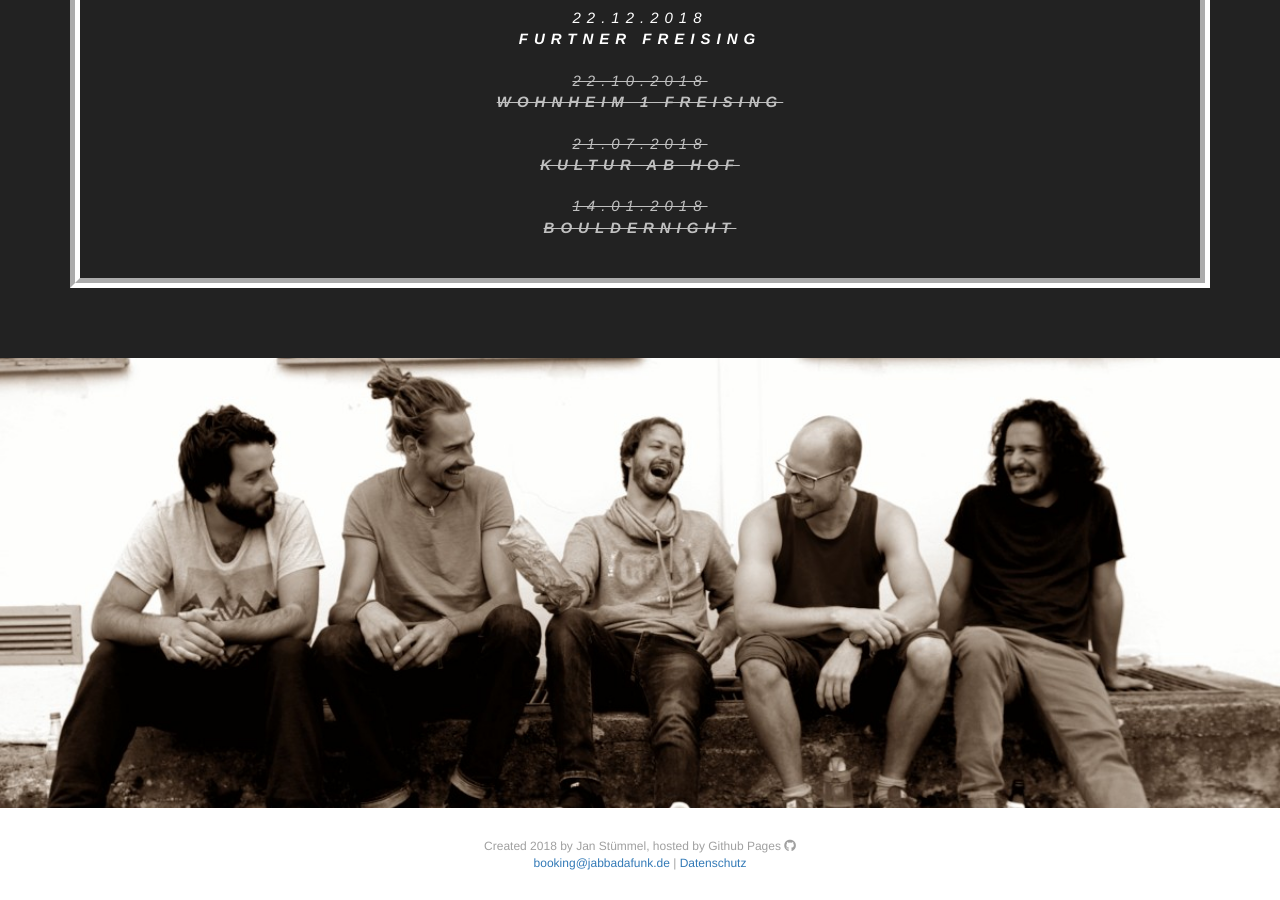
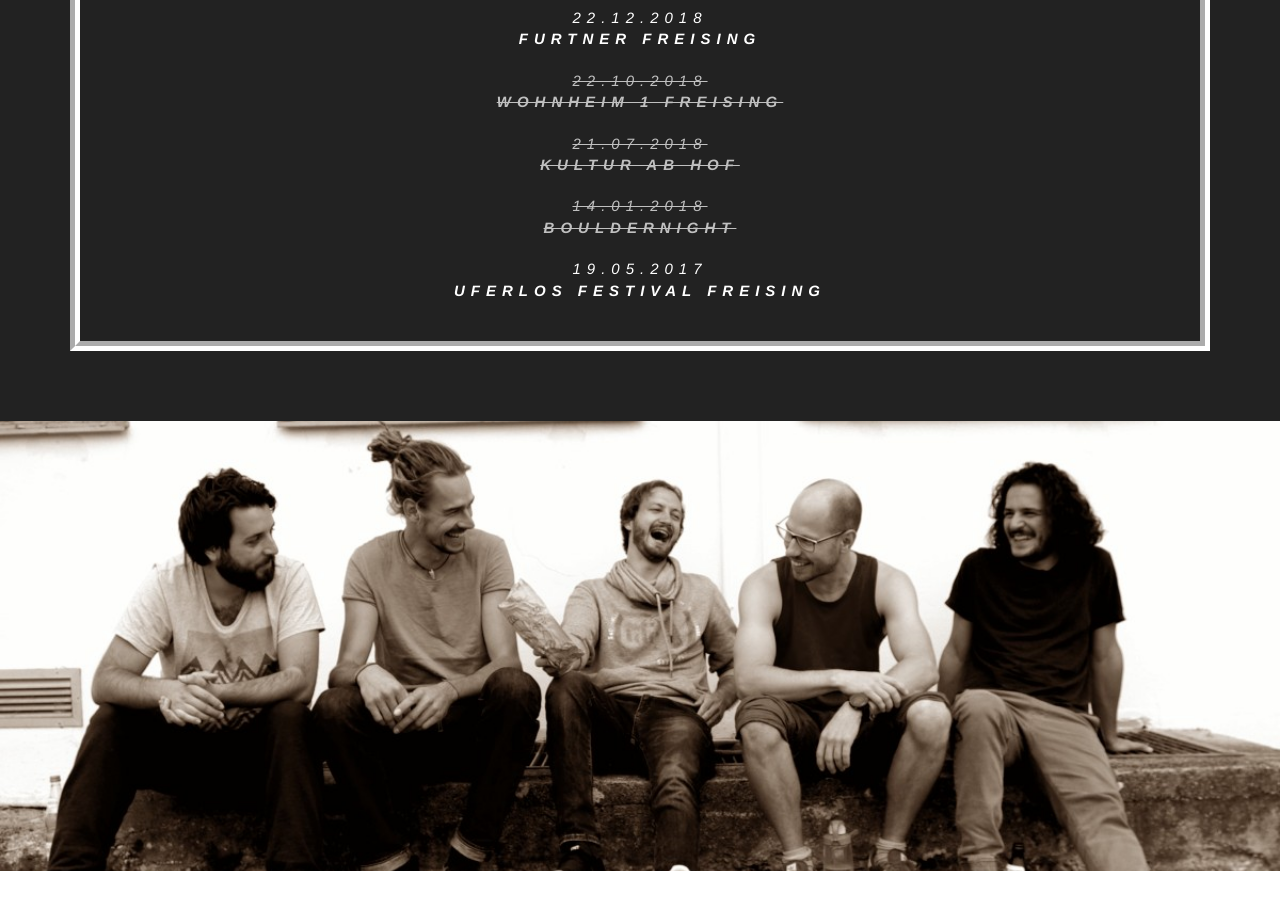
Before and after one commit to jabbadafunk/jabbadafunk.github.io, a Jekyll site: the page built from index.html, in a window 1280 px wide and 900 px high, scrolled down 1180 px. Built offline with Jekyll 4.4.1, drawn with Linux system fonts in a browser that asks for light colours.

Commit message:
Update from Forestry.io - Updated gigs.yml

```diff
--- a/_data/gigs.yml
+++ b/_data/gigs.yml
@@ -14,3 +14,6 @@
 - location: Bouldernight
   completed: true
   date: 14.01.2018
+- location: Uferlos Festival Freising
+  completed: false
+  date: 19.05.2017
```
